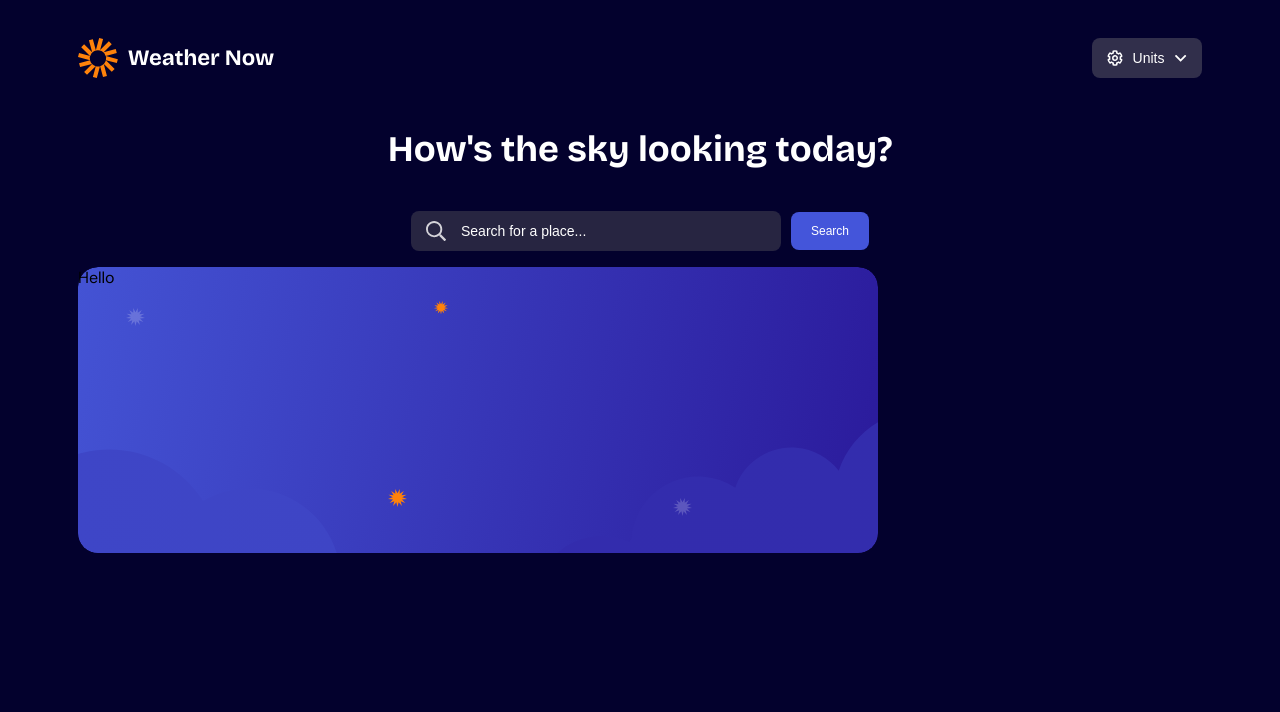
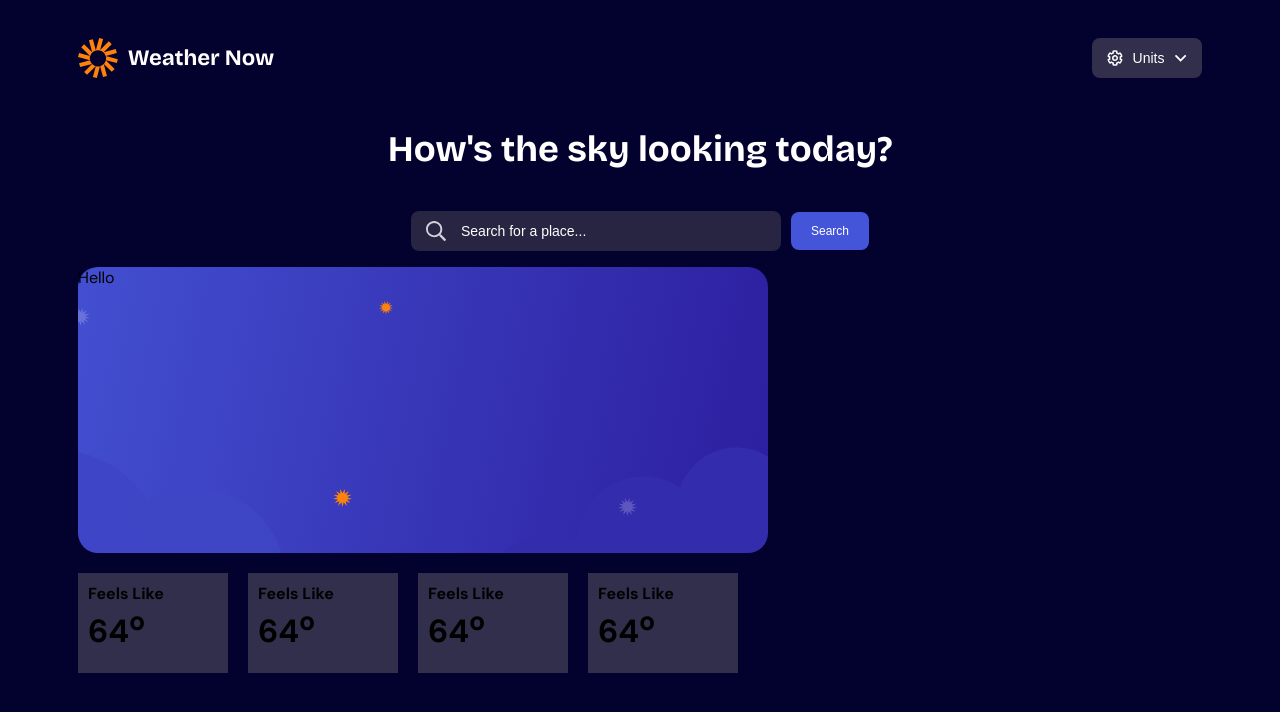
Before and after one commit to olalere-abiodun/weatherapp_ui, a React (Vite) app: page / in a window 1280 px wide. Shown: the top 712 px of the page. Built offline with nearby package versions, Linux system fonts and the light colour scheme.

Commit message:
mood update

```diff
--- a/src/App.css
+++ b/src/App.css
@@ -188,9 +188,24 @@ hr {
 .today-weather-card {
   background-image: url(./assets/images/bg-today-large.svg);
   height: 286px;
-  width: 800px;
+  width: 690px;
   background-size: cover;
   background-position: center;
   border-radius: 20px;
-
 }
+.mood-section{
+  display: flex;
+  flex-direction: row;
+  gap: 20px;
+  margin-top: 20px;
+}
+.mood {
+  padding: 10px;
+  width: 150px;
+  height: 100px;
+  background-color: var(--neutral-700) ;
+  box-sizing: border-box;
+}
+.mood h4, .mood h1 {
+  margin: 0;
+}
--- /dev/null
+++ b/src/components/Mood.jsx
@@ -0,0 +1,24 @@
+function Mood() {
+    return (
+    <>
+        <div className="mood">
+            <h4>Feels Like</h4>
+            <h1>64<sup>o</sup></h1>
+        </div>
+        <div className="mood">
+            <h4>Feels Like</h4>
+            <h1>64<sup>o</sup></h1>
+        </div>
+        <div className="mood">
+            <h4>Feels Like</h4>
+            <h1>64<sup>o</sup></h1>
+        </div>
+        <div className="mood">
+            <h4>Feels Like</h4>
+            <h1>64<sup>o</sup></h1>
+        </div>
+    </>
+    );
+}
+
+export default Mood;
--- a/src/pages/Dashboard.jsx
+++ b/src/pages/Dashboard.jsx
@@ -1,5 +1,6 @@
 // import { useState } from 'react'
 import Header from '../components/Header.jsx'
+import Mood from '../components/Mood.jsx'
 import '../App.css'
 
 function Dashboard() {
@@ -34,8 +35,9 @@ function Dashboard() {
 
           </div>
         </div>
-        <div>
+        <div className='mood-section'>
           {/* Additional information will go here */}
+          <Mood />
         </div>
       </div>
 
```
